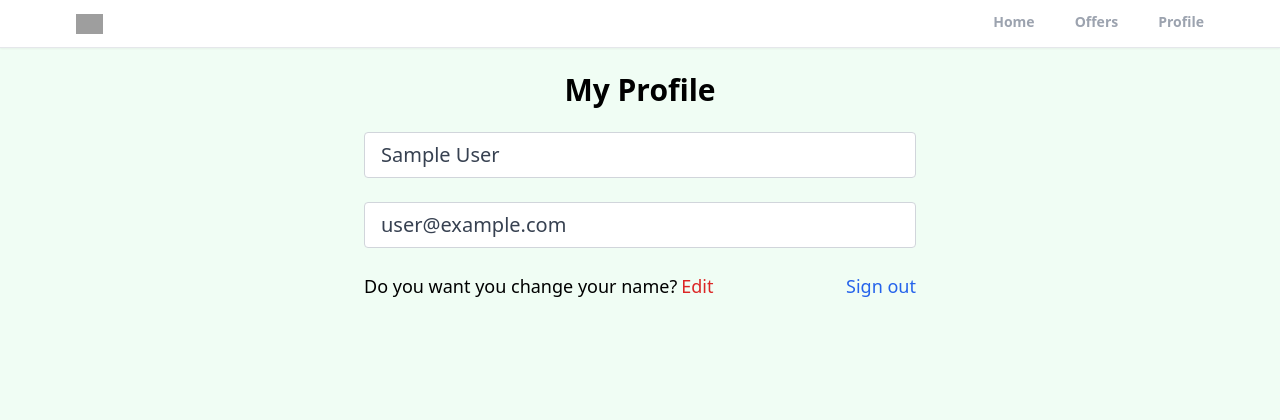
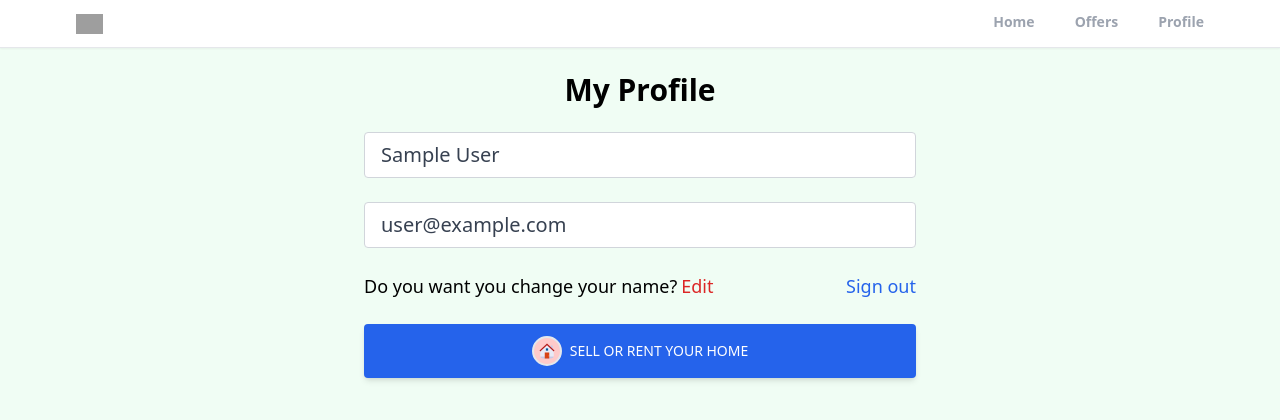
Before and after one commit to kangzy-fix/realtor-clone-react, a React (Create React App) app: page /profile in a window 1280 px wide. Shown: the top 420 px of the page. Built offline with nearby package versions, Linux system fonts and the light colour scheme; no server answers; sample sign-in values are in the browser's storage; grey boxes are pictures that could not be loaded.

Commit message:
Updated the profile file.

```diff
--- a/src/pages/Profile.jsx
+++ b/src/pages/Profile.jsx
@@ -4,6 +4,8 @@
 import { useNavigate } from 'react-router';
 import { toast } from 'react-toastify';
 import { db } from '../firebase';
+import {FcHome} from 'react-icons/fc'
+import { Link } from 'react-router-dom';
 
 export default function Profile() {
   const auth = getAuth()
@@ -62,6 +64,12 @@
         </div>
 
         </form>
+        <button type="submit" className='w-full bg-blue-600 text-white uppercase px-7 py-3 text-sm font-medium rounded shadow-md hover:bg-blue-700 transition duration-150 ease-in-out hover:shadow-lg active:bg-blue-800'>
+          <Link to="/create-listing" className='flex justify-center items-center '>
+          <FcHome className='mr-2 text-3xl bg-red-200 rounded-full p-1 border-2 '/>
+          Sell or rent your home
+          </Link>
+        </button>
       </div>
     </section>
     </>
```
